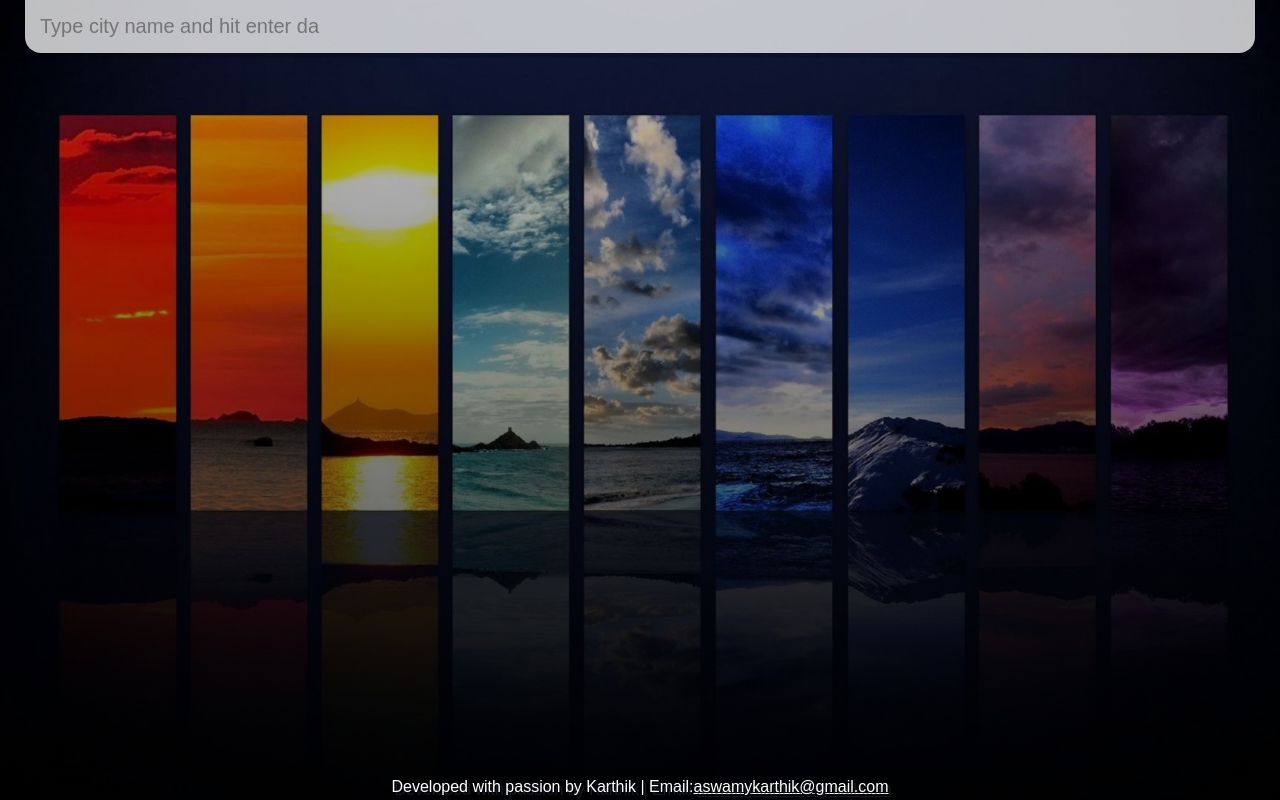
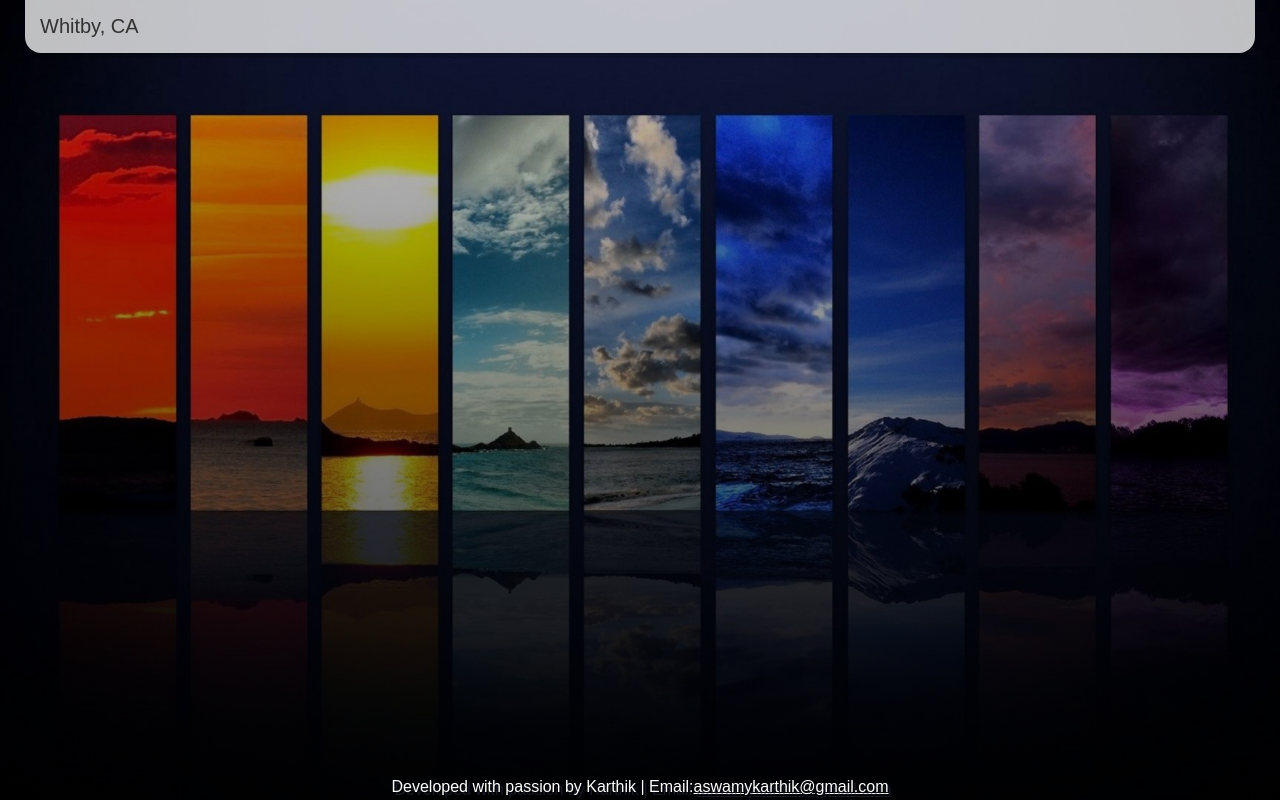
Before and after one commit to karthikbest/weather, a React (Create React App) app: page / in a window 1280 px wide. Built offline with nearby package versions, Linux system fonts and the light colour scheme.

Commit message:
Update App.js

```diff
--- a/src/App.js
+++ b/src/App.js
@@ -8,7 +8,7 @@ const api = {
 };
 
 function App() {
-  let [query, setQuery] = useState('');
+  let [query, setQuery] = useState('Whitby, CA');
   let [weather, setWeather] = useState({});
   let [isError, setIsError] = useState(false);
   let [cssClassName, setCSSClassName] = useState('app');
```
